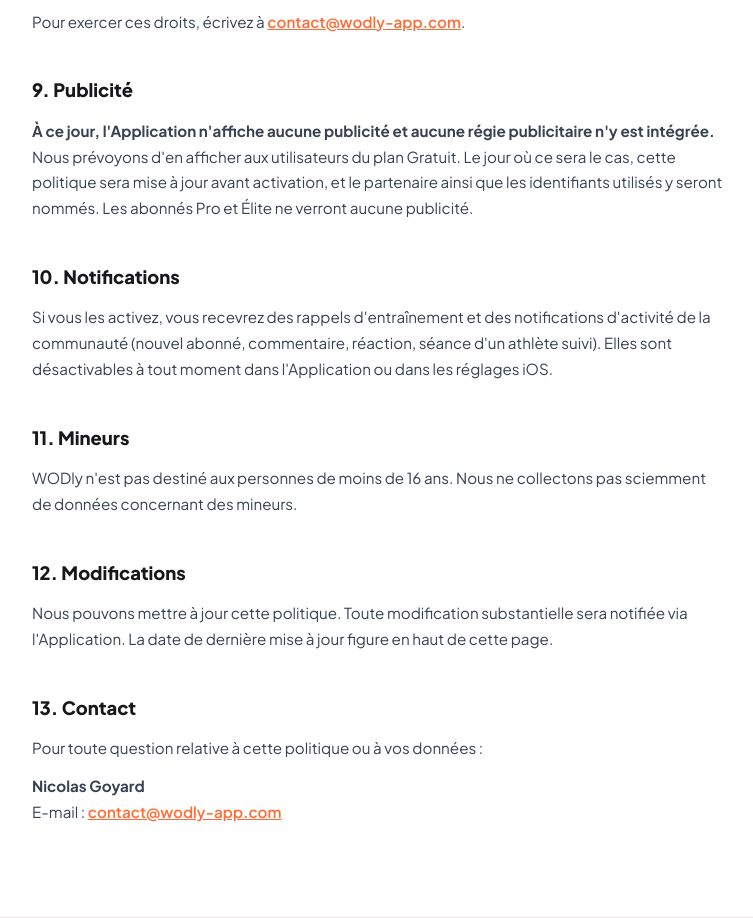
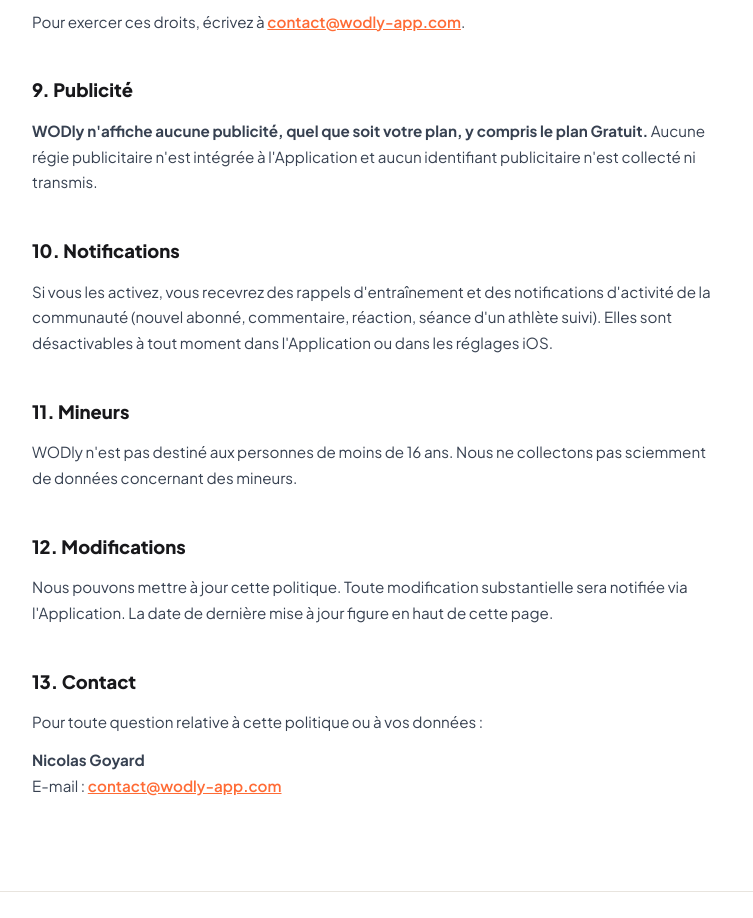
Before and after one commit to nicogoyard/wodly-site, a plain HTML site: page politique-de-confidentialite.html in a window 1280 px wide. Shown: the part 2827-3745 px from the top of the page, without its empty margins (262-1015 px from the left). Drawn offline with Linux system fonts and the light colour scheme.

Commit message:
Le plan Gratuit reste sans publicité
Décision produit : aucune régie ne sera intégrée. La politique de
confidentialité annonçait encore des publicités « prévues » pour le
plan Gratuit, et la page d'accueil listait « Sans publicité » parmi ce
qui MANQUE au plan Gratuit — les deux devenaient faux.

La section 9 affirme désormais qu'aucune publicité n'est affichée, quel
que soit le plan, et qu'aucun identifiant publicitaire n'est collecté.
Sur la page d'accueil, « Sans publicité » passe des manques aux
avantages du plan Gratuit.

```diff
--- a/politique-de-confidentialite.html
+++ b/politique-de-confidentialite.html
@@ -106,7 +106,7 @@
   <p>Pour exercer ces droits, écrivez à <a href="mailto:contact@wodly-app.com">contact@wodly-app.com</a>.</p>
 
   <h2>9. Publicité</h2>
-  <p><strong>À ce jour, l'Application n'affiche aucune publicité et aucune régie publicitaire n'y est intégrée.</strong> Nous prévoyons d'en afficher aux utilisateurs du plan Gratuit. Le jour où ce sera le cas, cette politique sera mise à jour avant activation, et le partenaire ainsi que les identifiants utilisés y seront nommés. Les abonnés Pro et Élite ne verront aucune publicité.</p>
+  <p><strong>WODly n'affiche aucune publicité, quel que soit votre plan, y compris le plan Gratuit.</strong> Aucune régie publicitaire n'est intégrée à l'Application et aucun identifiant publicitaire n'est collecté ni transmis.</p>
 
   <h2>10. Notifications</h2>
   <p>Si vous les activez, vous recevrez des rappels d'entraînement et des notifications d'activité de la communauté (nouvel abonné, commentaire, réaction, séance d'un athlète suivi). Elles sont désactivables à tout moment dans l'Application ou dans les réglages iOS.</p>
```
Also changed, not shown: index.html (+1 -1 lines).
